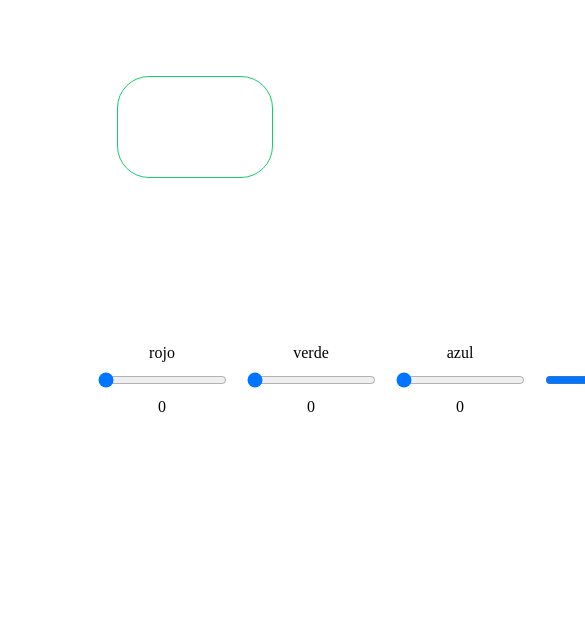
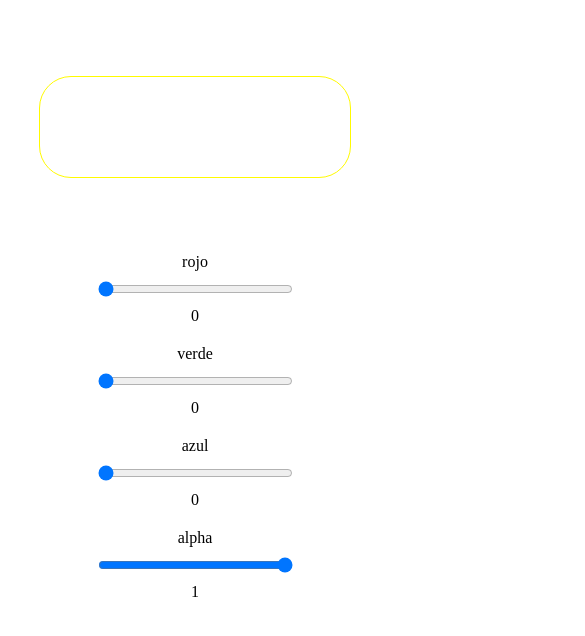
Before and after one commit to CarloscMe/js-dom-colors, a plain HTML site: page index.html in a window 390 px wide. Shown: the top 636 px of the page, 585 px wide, since content can reach past the window. Drawn offline with Linux system fonts and the light colour scheme.

Commit message:
responsive

```diff
--- a/css/styles.css
+++ b/css/styles.css
@@ -37,5 +37,19 @@ label , p{
     width: 40%;
     padding: 50px;
     border-radius: 2rem;
-    border: 1px solid #13ce70;
+    border: 1px solid #fffb00;
 }
+
+
+@media (max-width: 800px){
+
+    .cajita{
+        width: 80%;
+        height: 50%;
+    }
+
+    .container{
+      width: 50%;
+     flex-flow: column wrap;
+    }
+}
```
